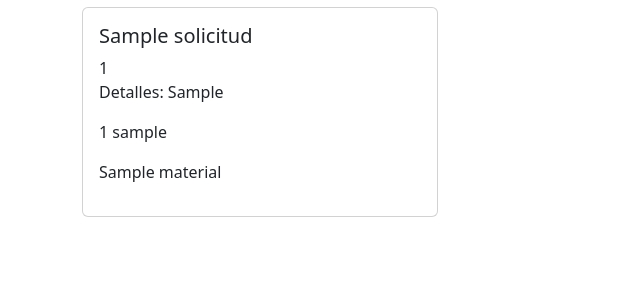
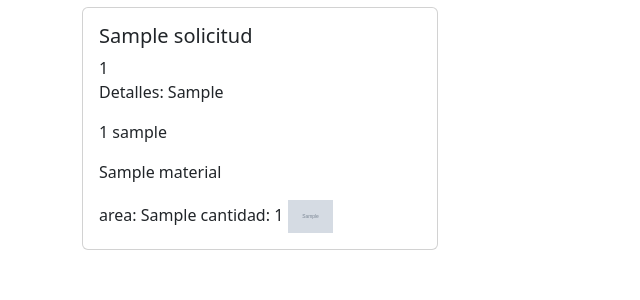
Before and after one commit to Saulix22/Django-Test, a Django app: page /solicitudes/ in a window 1280 px wide. Shown: the part 185-485 px from the top of the page, without its empty margins (0-640 px from the left). Run offline with Django 4.2, Linux system fonts and the light colour scheme; a user stored in the database is signed in; tables that the repository leaves empty hold one stand-in row (values such as "Sample post"); grey boxes marked "Sample" are stand-in pictures.

Commit message:
Se muestran todos los atributos de una solicitud a través de la llave foránea

```diff
--- a/AppTest/templates/base.html
+++ b/AppTest/templates/base.html
@@ -28,7 +28,7 @@
             <span>
               El usuario es: {{ validation }}
             </span>
-        </div>
+          </div>
         <div class="d-flex">
           <span>Hola, {{ user.username }}</span>
           <a class="nav-item nav-link mx-2" href="{% url 'logout' %}">Cerrar sesión</a>
--- a/AppTest/templates/solicitudes/inicio.html
+++ b/AppTest/templates/solicitudes/inicio.html
@@ -20,6 +20,9 @@
               <span>{{ solicitud.user }}</span>
               <p>{{solicitud.user.group.username}}</p>
               <p>{{solicitud.id_material.nombre}}</p>
+              <span>area: {{ solicitud.id_material.area }}</span>
+              <span>cantidad: {{ solicitud.id_material.cantidad }}</span>
+              <img src="{{ solicitud.id_material.imagen.url }}" alt="" width="45">
 
               {% if validation %}
                 <br>
```
